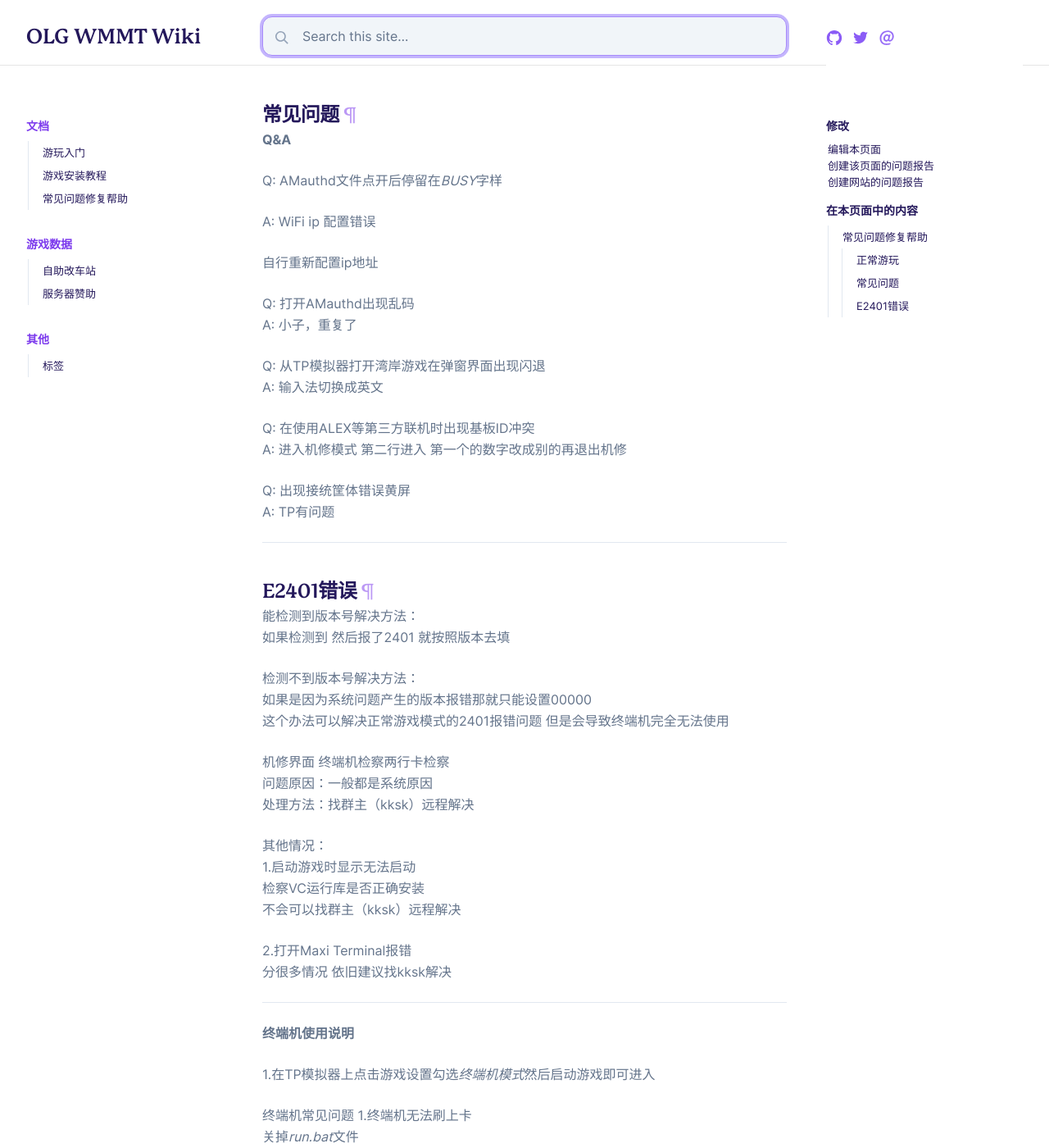
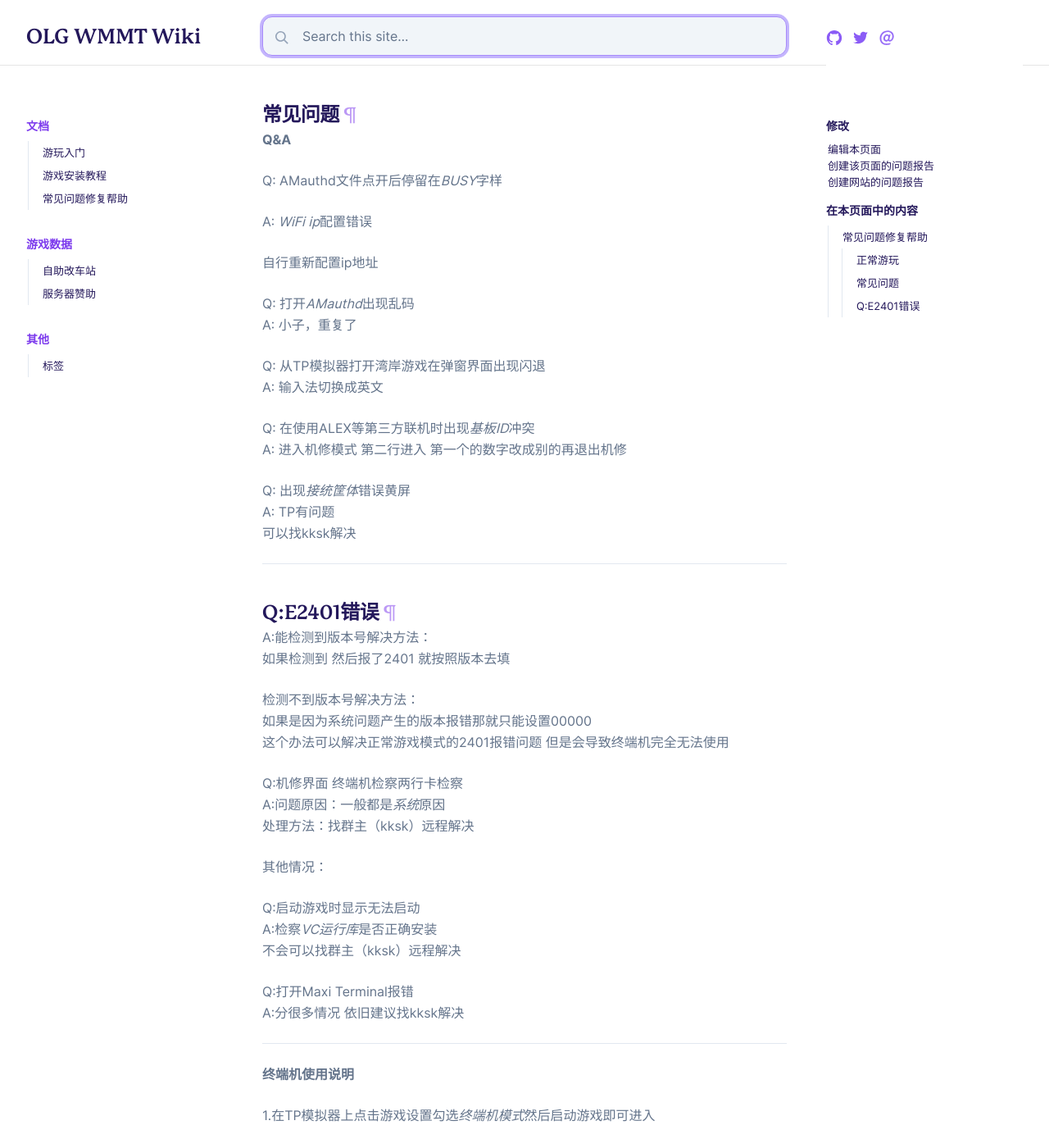
Before and after one commit to banapassport/SRC-Wiki, a Jekyll site: the page built from _docs/started/常见问题修复帮助.md, in a window 1280 px wide and 1400 px high, scrolled down 470 px. Shown: the whole window at 82% size. Built offline with Jekyll 4.4.1, drawn with Linux system fonts in a browser that asks for light colours; some of the changed text lies outside the part shown.

Commit message:
Update 常见问题修复帮助.md

```diff
--- a/_docs/started/常见问题修复帮助.md
+++ b/_docs/started/常见问题修复帮助.md
@@ -22,53 +22,56 @@ author:
 
 Q: AMauthd文件点开后停留在*BUSY*字样
 
-A: WiFi ip 配置错误
+A: *WiFi ip*配置错误
 
 自行重新配置ip地址
 
-Q: 打开AMauthd出现乱码
+Q: 打开*AMauthd*出现乱码
 A: 小子，重复了
 
 Q: 从TP模拟器打开湾岸游戏在弹窗界面出现闪退
 A: 输入法切换成英文
 
-Q: 在使用ALEX等第三方联机时出现基板ID冲突
+Q: 在使用ALEX等第三方联机时出现*基板ID*冲突
 A: 进入机修模式 第二行进入 第一个的数字改成别的再退出机修
 
-Q: 出现接统筐体错误黄屏
+Q: 出现*接统筐体*错误黄屏
 A: TP有问题
+可以找kksk解决
 
 ------------------------------------------------------------------------------------------------------------
 
-## E2401错误
+## Q:E2401错误
 
-能检测到版本号解决方法：
+A:能检测到版本号解决方法：
 如果检测到 然后报了2401 就按照版本去填
 
 检测不到版本号解决方法：
 如果是因为系统问题产生的版本报错那就只能设置00000
 这个办法可以解决正常游戏模式的2401报错问题 但是会导致终端机完全无法使用
 
-机修界面 终端机检察两行卡检察
-问题原因：一般都是系统原因
+Q:机修界面 终端机检察两行卡检察
+A:问题原因：一般都是*系统*原因
 处理方法：找群主（kksk）远程解决
 
-其他情况：
-1.启动游戏时显示无法启动
-检察VC运行库是否正确安装
+ 其他情况：
+
+Q:启动游戏时显示无法启动
+A:检察*VC运行库*是否正确安装
 不会可以找群主（kksk）远程解决
 
-2.打开Maxi Terminal报错
-分很多情况 依旧建议找kksk解决
+Q:打开Maxi Terminal报错
+A:分很多情况 依旧建议找kksk解决
 
 ---------------------------------------------------------------------------------------------
 **终端机使用说明**
 
 1.在TP模拟器上点击游戏设置勾选*终端机模式*然后启动游戏即可进入
 
-终端机常见问题
-1.终端机无法刷上卡
-关掉*run.bat*文件
+**终端机常见问题**
+
+Q:终端机无法刷上卡
+A:关掉*run.bat*文件
 查看TP模拟器内IP配置是否正确
 
 作者UWU有错误可以指正
```
